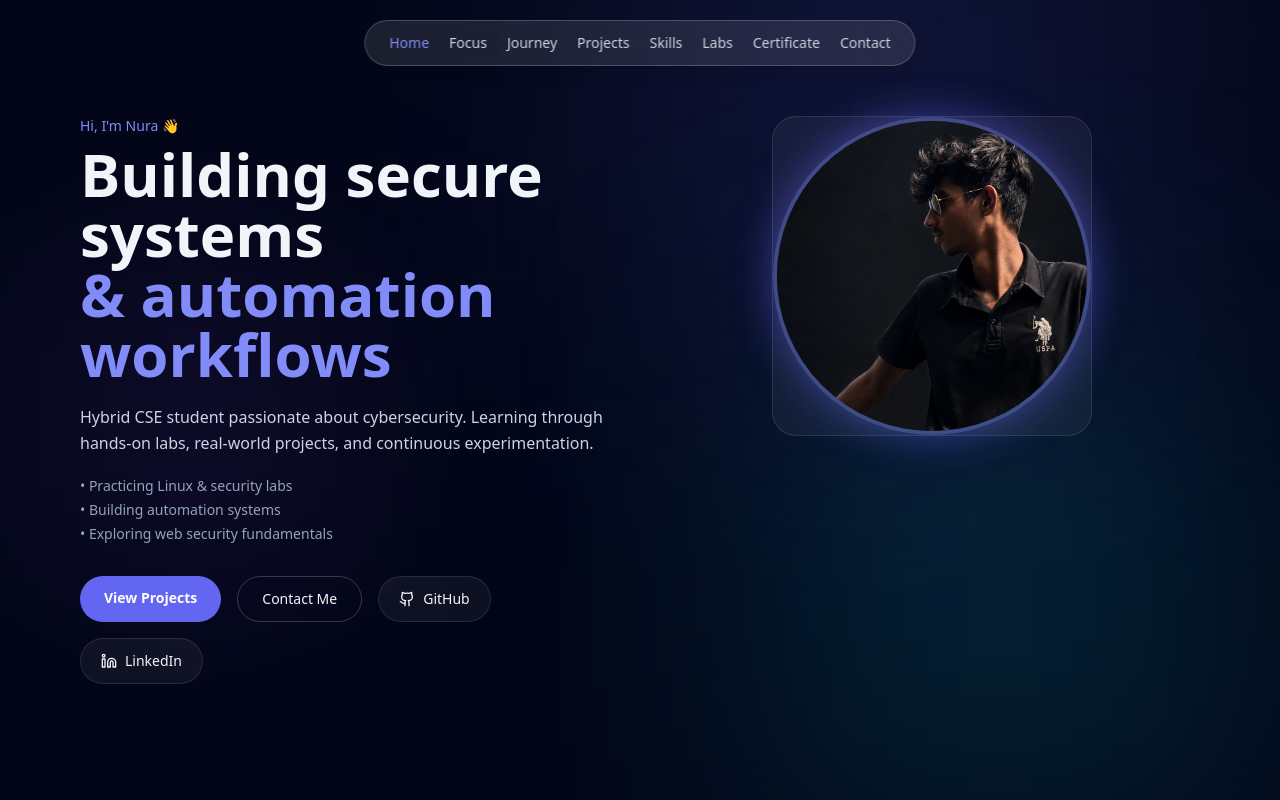
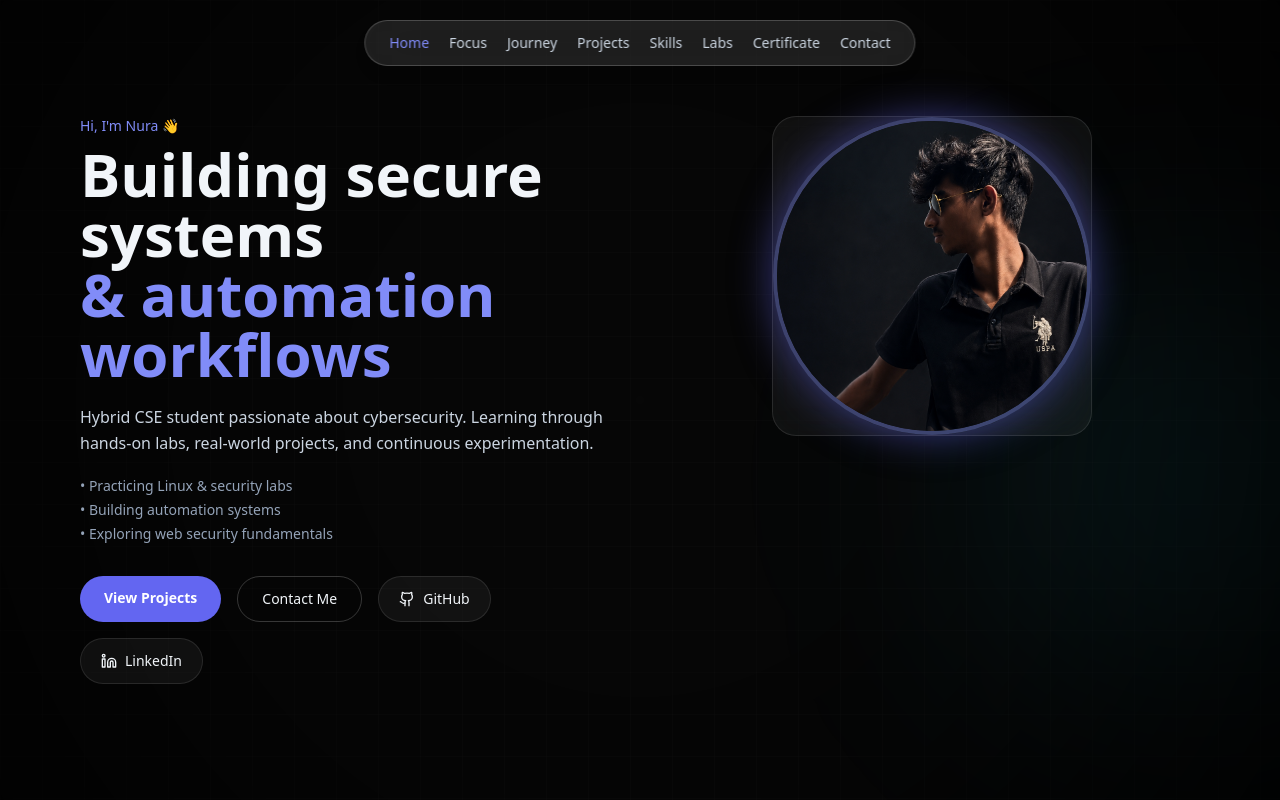
Before and after one commit to Nura730/portfolio, a Next.js app: page / in a window 1280 px wide. Shown: the top 800 px of the page. Built offline with nearby package versions, Linux system fonts and the light colour scheme.

Commit message:
Redesign portfolio v2 — components/Background.jsx

```diff
--- a/components/Background.jsx
+++ b/components/Background.jsx
@@ -1,54 +1,16 @@
-"use client";
 import { useEffect, useState } from "react";
 
 export default function Background() {
   const [pos, setPos] = useState({ x: 0, y: 0 });
-
   useEffect(() => {
-    const move = (e) => {
-      setPos({
-        x: (e.clientX / window.innerWidth - 0.5) * 40,
-        y: (e.clientY / window.innerHeight - 0.5) * 40,
-      });
-    };
-
-    window.addEventListener("mousemove", move);
-    return () => window.removeEventListener("mousemove", move);
+    const move = (e) => setPos({ x: (e.clientX / window.innerWidth - 0.5) * 18, y: (e.clientY / window.innerHeight - 0.5) * 18 });
+    window.addEventListener("pointermove", move);
+    return () => window.removeEventListener("pointermove", move);
   }, []);
-
-  return (
-    <div className="fixed inset-0 -z-10 overflow-hidden">
-
-      <div
-        style={{
-          transform: `translate(${pos.x}px, ${pos.y}px)`,
-        }}
-        className="absolute -top-40 left-1/2
-        h-[500px] w-[500px]
-        -translate-x-1/2
-        bg-indigo-500/20
-        blur-[150px]"
-      />
-
-      <div
-        style={{
-          transform: `translate(${-pos.x}px, ${-pos.y}px)`,
-        }}
-        className="absolute bottom-0 right-20
-        h-[400px] w-[400px]
-        bg-cyan-400/20
-        blur-[140px]"
-      />
-
-      <div
-        style={{
-          transform: `translate(${pos.y}px, ${-pos.x}px)`,
-        }}
-        className="absolute top-1/3 left-10
-        h-[300px] w-[300px]
-        bg-purple-500/10
-        blur-[120px]"
-      />
-    </div>
-  );
+  return <div aria-hidden className="fixed inset-0 -z-10 overflow-hidden bg-[#070707]">
+    <div className="absolute inset-0 opacity-30 [background-image:linear-gradient(rgba(255,255,255,.045)_1px,transparent_1px),linear-gradient(90deg,rgba(255,255,255,.045)_1px,transparent_1px)] [background-size:42px_42px]" />
+    <div style={{ transform: "translate3d(" + pos.x + "px," + pos.y + "px,0)" }} className="absolute -top-48 left-1/2 h-[520px] w-[520px] -translate-x-1/2 rounded-full bg-fuchsia-500/12 blur-[140px]" />
+    <div style={{ transform: "translate3d(" + (-pos.y) + "px," + pos.x + "px,0)" }} className="absolute right-[-120px] top-1/3 h-[420px] w-[420px] rounded-full bg-cyan-400/10 blur-[130px]" />
+    <div className="absolute inset-0 bg-[radial-gradient(circle_at_center,transparent_0,rgba(0,0,0,.2)_55%,rgba(0,0,0,.72)_100%)]" />
+  </div>;
 }
```
